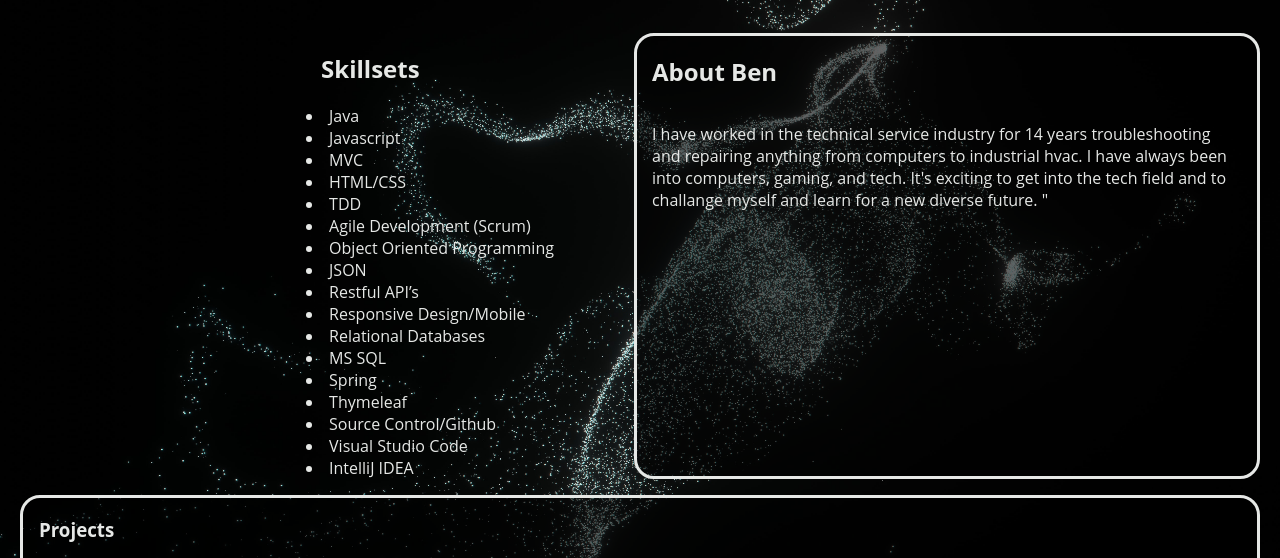
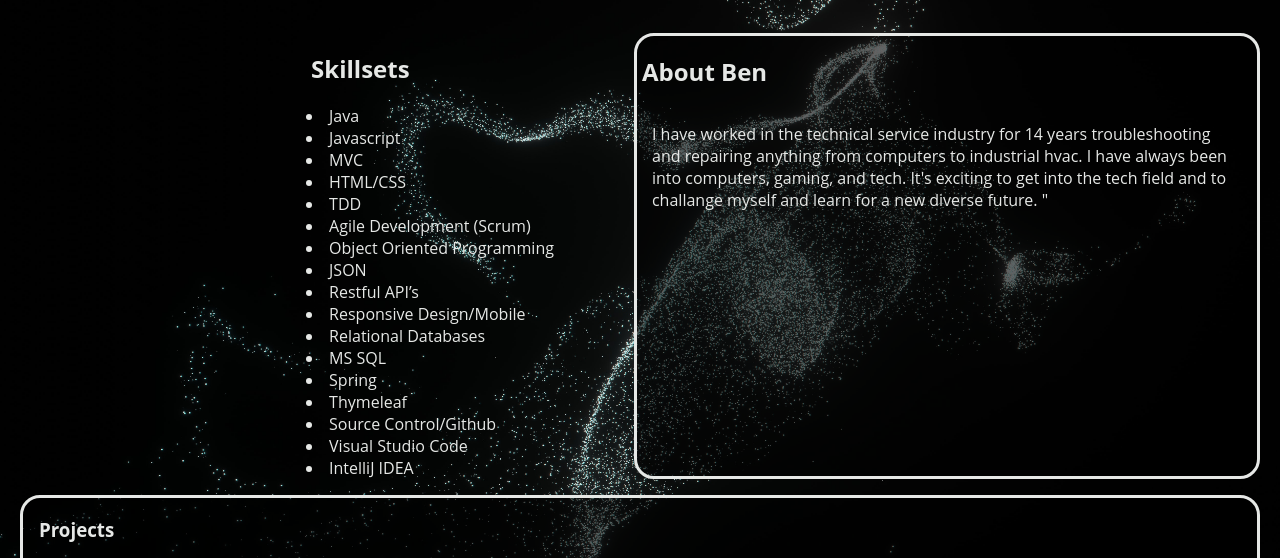
Before and after one commit to BenjaminCorrigan/BenjaminCorrigan.github.io, a plain HTML site: page index.html in a window 1280 px wide. Shown: the part 237-795 px from the top of the page. Drawn offline with Linux system fonts and the light colour scheme.

Commit message:
push again?

```diff
--- a/css/style.css
+++ b/css/style.css
@@ -56,7 +56,7 @@ header {
 
 }
 .main-content__title{
-    padding-left: 15px;
+    padding-left: 5px;
 }
 
 .about-title{
@@ -66,6 +66,9 @@ header {
     background-color: rgba(0, 0, 0, 0.575);
     border-radius: 20px;
 
+}
+.skills-main{
+    padding-left: 50px;
 }
 .skill-content{
    padding-right: 5em;
--- a/index.html
+++ b/index.html
@@ -37,7 +37,7 @@
             It's exciting to get into the tech field and to challange myself and learn for a new diverse future. "
            </p>
           </section>
-          <section class="sills-main">
+          <section class="skills-main">
             <h2 class="main-content__title skills__title" id="skills">Skillsets
             </h2>
             <section class="skill-content" id="Skills">
```
